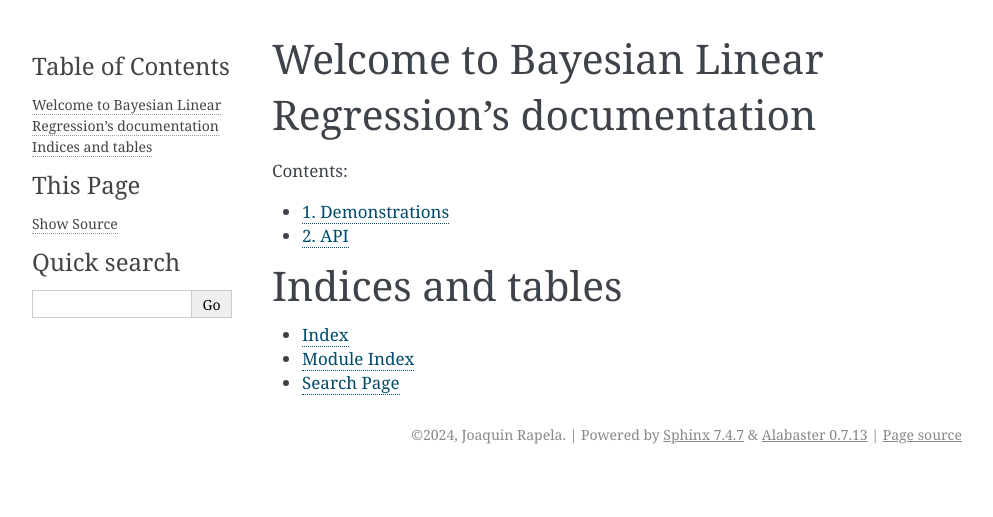
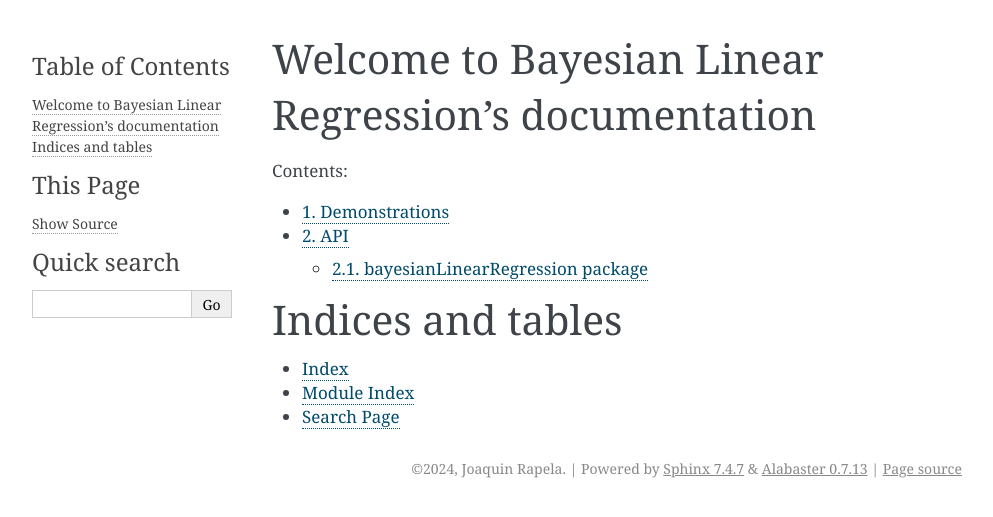
Before and after one commit to joacorapela/bayesianLinearRegression, a Sphinx documentation site: the page built from docs/source/index.rst, in a window 1280 px wide. Shown: the top 517 px of the page, without its empty margins (148-1141 px from the left). Built offline with Sphinx 7.4.7, drawn with Linux system fonts in a browser that asks for light colours; pages that are not in the unit, such as notebooks, are missing from menus; part of the change alters nothing that is shown.

```diff
--- a/docs/source/conf.py
+++ b/docs/source/conf.py
@@ -29,6 +29,7 @@ extensions = [
     'sphinx.ext.autodoc',
     'sphinx.ext.autosummary',
     'sphinx_gallery.gen_gallery',
+    'sphinx.ext.viewcode',
 ]
 
 templates_path = ['_templates']
--- a/docs/source/index.rst
+++ b/docs/source/index.rst
@@ -12,7 +12,7 @@ Welcome to Bayesian Linear Regression's documentation
    :caption: Contents:
 
    auto_examples/index
-   api
+   modules
 
 Indices and tables
 ==================
```
